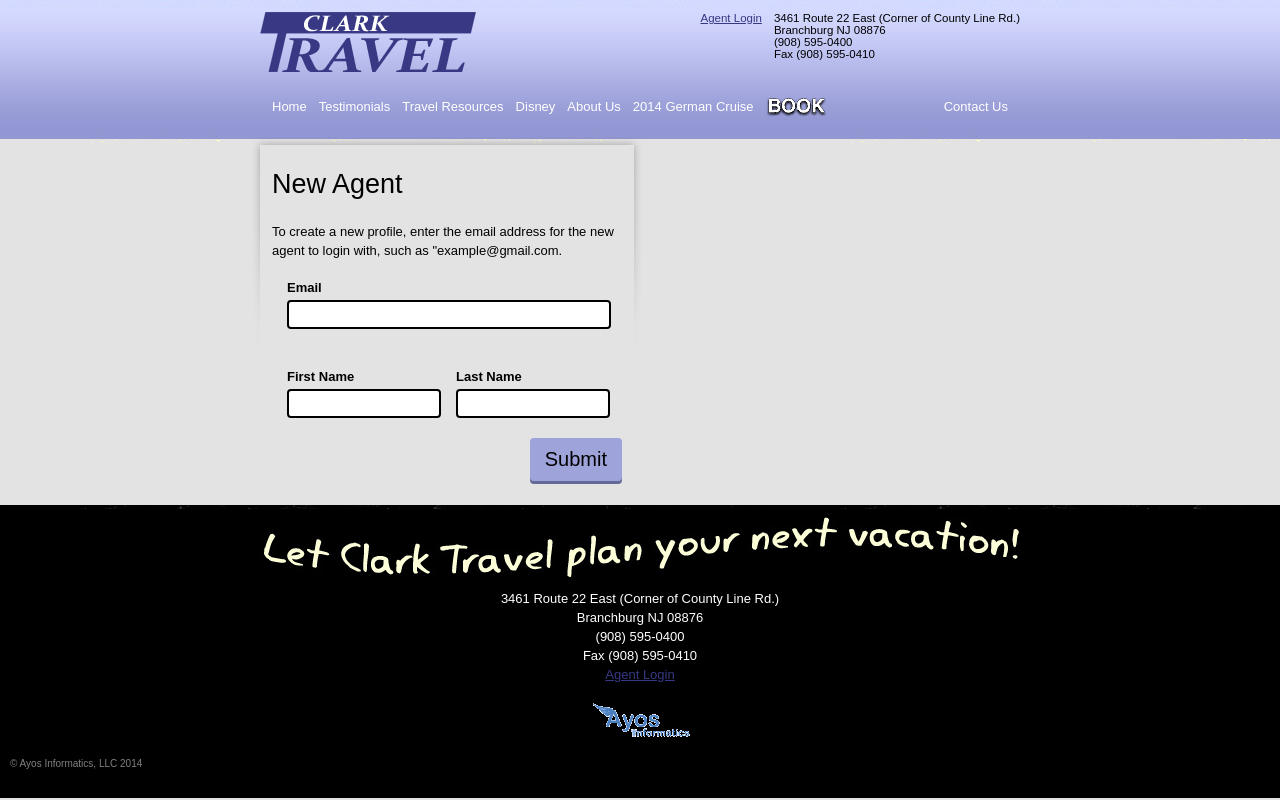
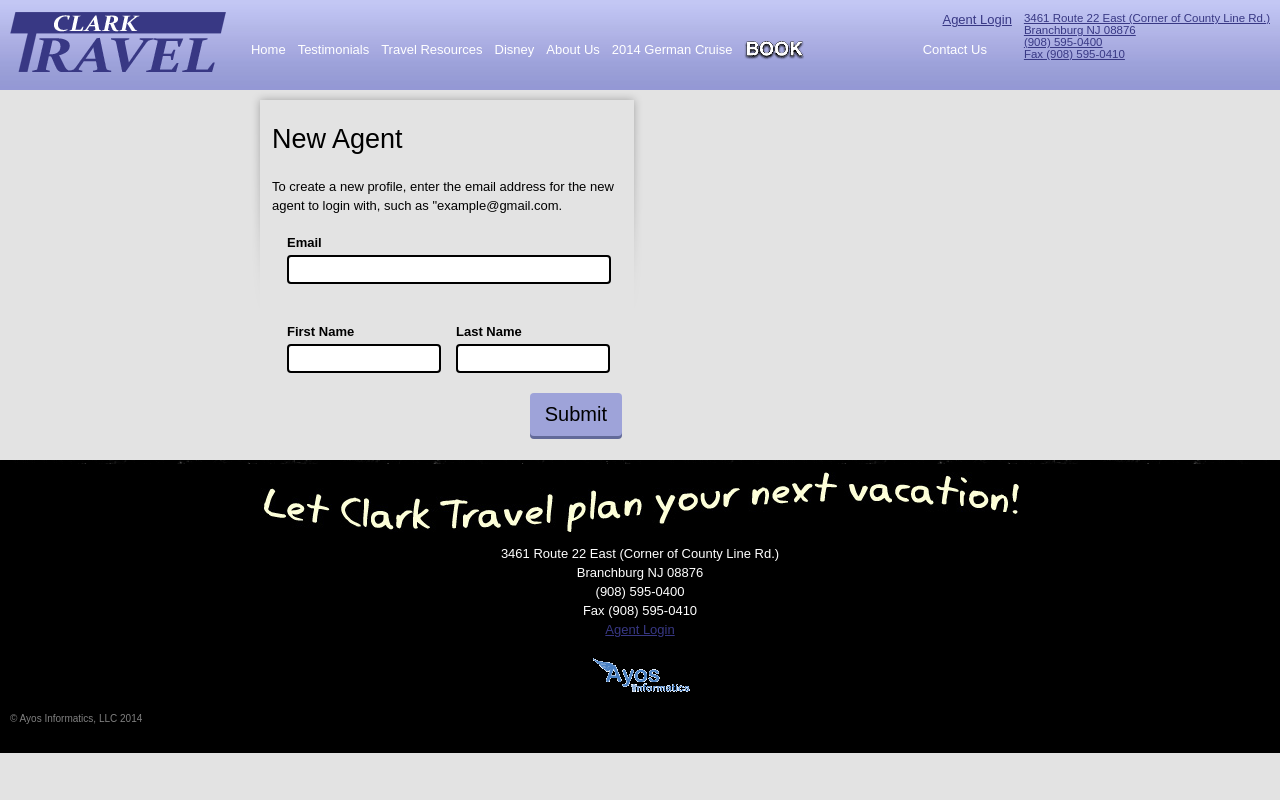
Before and after one commit to teixeir3/Clark-Travel, a Rails app: page /users in a window 1280 px wide. Run offline with Rails 7, Linux system fonts and the light colour scheme; style sheets or scripts are compiled from the project's sources; parts of the project's set-up code (start-up, migrations or seed data) failed here and were passed over; some libraries are stand-ins or nearby versions.

Commit message:
CSS: Improves styling in the header, logo, nav, and address. Adds static pages functionality via high_voltage gem. Adds directions static page w/ a static google map via gmaps API

```diff
--- a/app/assets/stylesheets/application.css
+++ b/app/assets/stylesheets/application.css
@@ -61,7 +61,7 @@
 }
 
 body {
-    background-image: url('body_bg.jpg');
+    background-image: url('body_bg.png');
     background-position: center top;
     background-repeat: repeat-x;
     background-color:#e3e3e3;
@@ -134,6 +134,10 @@
   float: right;
 }
 
+li.right {
+  float: right;
+}
+
  img.delete {
     margin-top: 12px;
     float: right;
@@ -148,6 +152,11 @@
     background-color: #9ea3d9;
     padding: 6px;
     border: 1px solid #eeeeee;
+}
+
+.map {
+  margin: auto;
+  margin-top: 12px;
 }
 p.signature {
     font-family: cursive;
@@ -187,31 +196,52 @@
 		Header.
 	***************************************************************************/
  div.header {
-    width: 760px;
+    width: 1260px;
     margin: 12px auto 0 auto;
     overflow: auto;
 }
-div.header img {
+/*div.header img {
     float: left;
-}
+}*/
 div.header div.location {
     font-size: 11.5px;
     color: black;
     margin-left: 12px;
     float: right;
 }
+
+.logins {
+  float: right;
+}
+
+.logout {
+  display: none;
+}
+
+.logout:hover {
+  display: block
+}
 /***************************************************************************
 		Navigation.
 	***************************************************************************/
  ul.navigation {
     width: 748px;
-    height: 49px;
-/*    background-image: url('navigation_bg.gif');*/
     padding: 0 6px 0 6px;
-    margin: 12px auto 0 auto;
+    margin: 0px auto 15px auto;
     overflow: auto;
 }
-ul.navigation li {
+
+.logo {
+  text-indent: 9999px;
+  width: 216px;
+  height: 60px;
+  display: block;
+  background: url("clark_travel_logo.png") no-repeat 0 0;
+  overflow: hidden;
+  float: left;
+}
+
+.nav-li {
     list-style-type: none;
     float: left;
 }
--- a/app/models/promotion.rb
+++ b/app/models/promotion.rb
@@ -23,8 +23,8 @@
   validates :title, :user, presence: true
 
   has_attached_file :picture,
-                    :styles => { :small => "160x200", :medium => "360x450>", :large => "760x360", :thumb => "100x100>" },
-                    :default_url => ":style/missing.png",
+                    :styles => { :small => "160x200", :medium => "700x332>", :large => "760x360", :thumb => "100x100>" },
+                    :default_url => ":style/promotion_missing.png",
                     :bucket => ENV["AWS_BUCKET"]
   validates_attachment_content_type :picture, :content_type => /\Aimage\/.*\Z/
 
--- a/app/views/layouts/application.html.erb
+++ b/app/views/layouts/application.html.erb
@@ -11,33 +11,31 @@
 
   <!-- Begin header. ********************************************************* -->
   <div class="header">
-  	<a href="/"><img src="/assets/clark_travel_logo.png" alt="Clark Travel"></a>
+  	<a class="logo" href="/">Clark∂Travel</a>
   	<div class="location">
-  		3461 Route 22 East (Corner of County Line Rd.)<br>
-  		Branchburg NJ 08876<br>
-  		(908) 595-0400<br>
-  		Fax (908) 595-0410
+      <%= link_to "3461 Route 22 East (Corner of County Line Rd.)<br>Branchburg NJ 08876<br>(908) 595-0400<br>Fax (908) 595-0410".html_safe, page_url("directions") %>
   	</div>
-    <div class="location">
+    <div class="logins">
     <% if current_user %>
     		Welcome: <%= link_to current_user.name, edit_user_url(current_user) %><br>
         <!-- <%= link_to_destroy("Logout", session_url, session_url) %> -->
-        <%= link_to "Logout", session_url, method: :delete, class: "" %>
+        <%= link_to "Logout", session_url, method: :delete, class: "logout" %>
     <% else %>
       <a href="<%= new_session_url %>">Agent Login</a>
     <% end %>
     </div>
+    <ul class="navigation">
+    	<li class="nav-li"><a href="/">Home</a></li>
+    	<li class="nav-li"><a href="#">Testimonials</a></li>
+    	<li class="nav-li"><a href="#">Travel Resources</a></li>
+    	<li class="nav-li"><a href="#">Disney</a></li>
+    	<li class="nav-li"><a href="#">About Us</a></li>
+    	<li class="nav-li"><a href="#">2014 German Cruise</a></li>
+    	<li class="nav-li"><a href="#"><img src="/assets/navigation_book_now.png" alt="BOOK"></a></li>
+    	<li class="nav-li right"><a href="<%= users_url %>">Contact Us</a></li>
+    </ul>
   </div>
-  <ul class="navigation">
-  	<li><a href="/">Home</a></li>
-  	<li><a href="#">Testimonials</a></li>
-  	<li><a href="#">Travel Resources</a></li>
-  	<li><a href="#">Disney</a></li>
-  	<li><a href="#">About Us</a></li>
-  	<li><a href="#">2014 German Cruise</a></li>
-  	<li><a href="#"><img src="/assets/navigation_book_now.png" alt="BOOK"></a></li>
-  	<li style="float: right"><a href="<%= users_url %>">Contact Us</a></li>
-  </ul>
+
   <!-- End header. *********************************************************** -->
 
   <!-- Begin standard content. *********************************************** -->
--- /dev/null
+++ b/app/views/pages/directions.html.erb
@@ -0,0 +1,5 @@
+<div class="contentFull">
+  <a href="<%= "https://www.google.com/maps/dir//#{CGI.escape(ENV["ADDRESS"])}"%>">
+    <%= image_tag "https://maps.googleapis.com/maps/api/staticmap?center=#{CGI.escape(ENV["ADDRESS"])}&zoom=14&size=700x332&key=#{ENV["GOOGLE_API_KEY"]}&markers=size:mid%7Ccolor:blue%7Clabel:C%7C#{CGI.escape(ENV["ADDRESS"])}", class: "map photo" %>
+  </a>
+</div>
--- /dev/null
+++ b/config/initializers/high_voltage.rb
@@ -0,0 +1,3 @@
+HighVoltage.configure do |config|
+  config.route_drawer = HighVoltage::RouteDrawers::Root
+end
--- a/config/routes.rb
+++ b/config/routes.rb
@@ -3,4 +3,6 @@
   resources :users
   resources :promotions
   root to: "promotions#index"
+
+  # get 'pages/directions' => 'high_voltage/pages#directions', id: 'directions'
 end
```
Also changed, not shown: app/views/promotions/_form.html.erb (+13 -13 lines), Gemfile, Gemfile.lock, app/assets/images/body_bg.png (added), app/assets/images/body_bg_temp.png (added), app/assets/images/body_bg_temp_1.jpg (renamed from app/assets/images/body_bg.jpg), app/assets/images/large/promotion_missing.png (added), app/assets/images/medium/promotion_missing.png (added), 1 other file.
